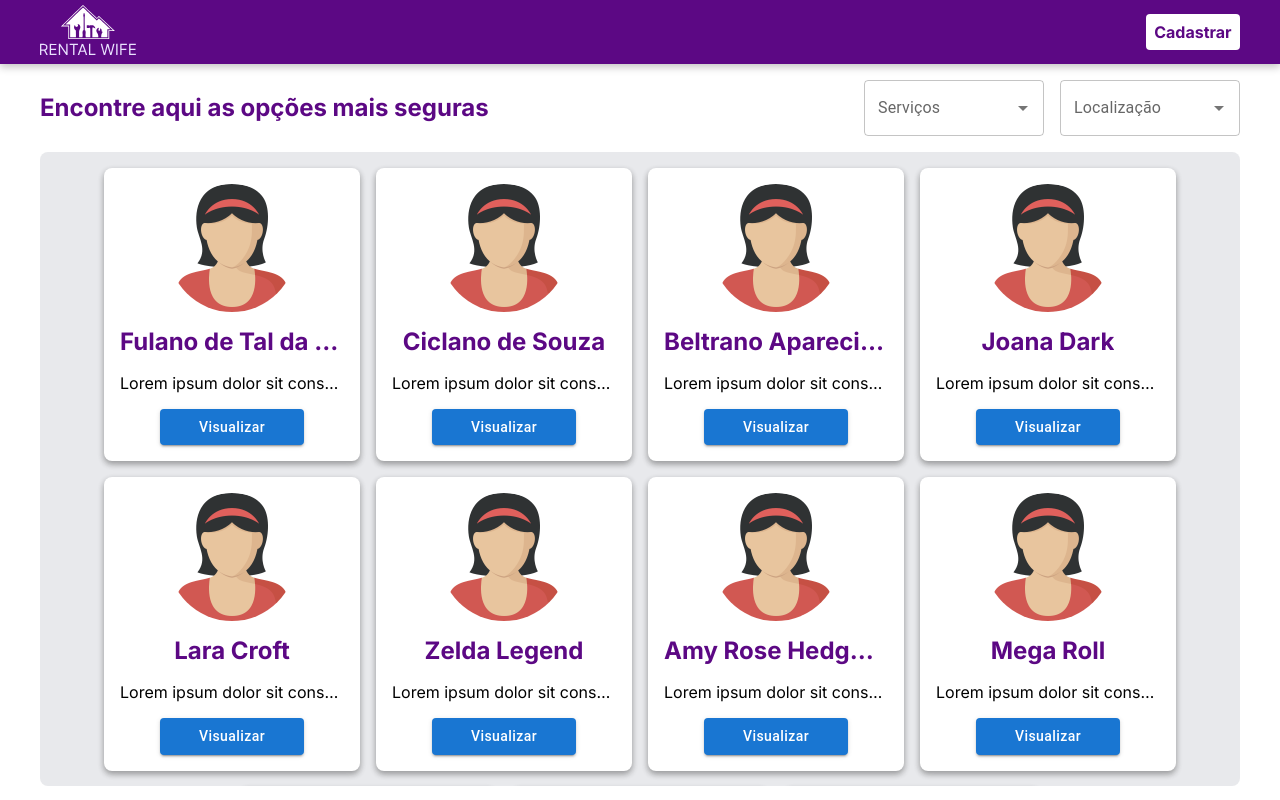
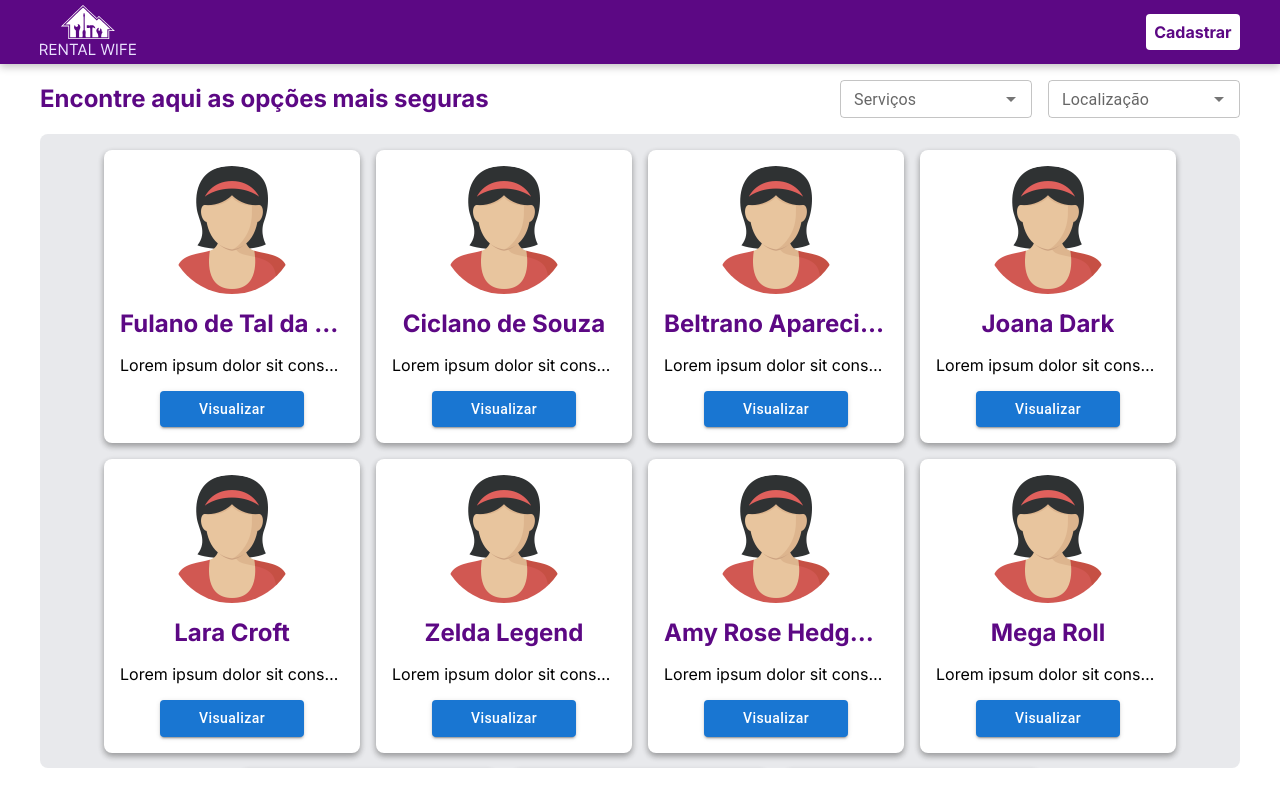
Before and after one commit to dexter2k8/rental-wife, a React (Vite) app: page /home in a window 1280 px wide. Built offline with nearby package versions, Linux system fonts and the light colour scheme.

Commit message:
filter styled

```diff
--- a/src/components/Filter/index.tsx
+++ b/src/components/Filter/index.tsx
@@ -1,4 +1,5 @@
 import { Autocomplete, TextField } from "@mui/material";
+import "./styles.css";
 
 interface IFilterProps {
   label: string;
@@ -10,7 +11,6 @@ const Filter = ({ label, data }: IFilterProps) => {
     <Autocomplete
       options={data}
       renderInput={(params) => <TextField {...params} label={label} />}
-      sx={{ width: 180 }}
     />
   );
 };
--- /dev/null
+++ b/src/components/Filter/styles.css
@@ -0,0 +1,15 @@
+.MuiAutocomplete-root {
+  min-width: 12rem;
+}
+
+.MuiAutocomplete-root .MuiOutlinedInput-root {
+  padding: 0 9px !important;
+}
+
+.css-14s5rfu-MuiFormLabel-root-MuiInputLabel-root {
+  top: -8px !important;
+}
+
+.Mui-focused fieldset {
+  border-color: var(--primary-color) !important;
+}
```
